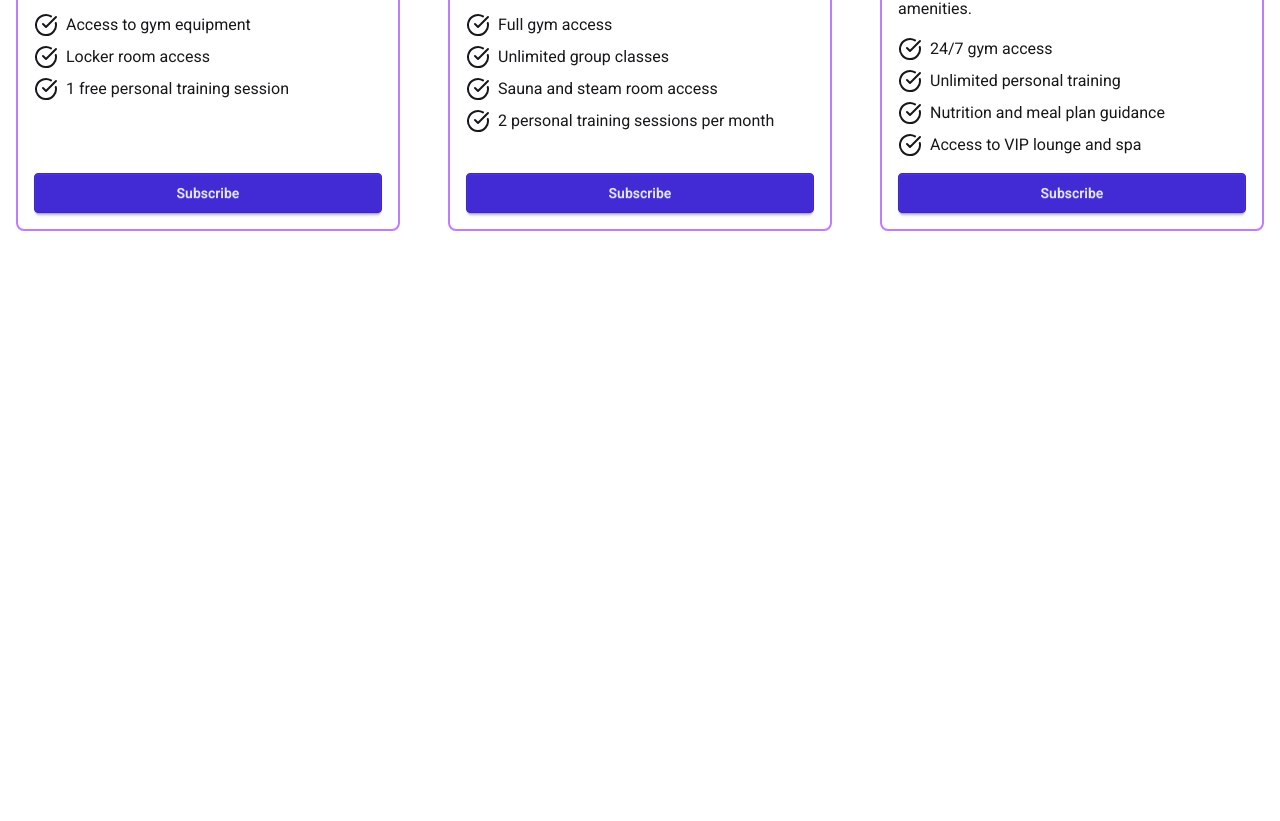
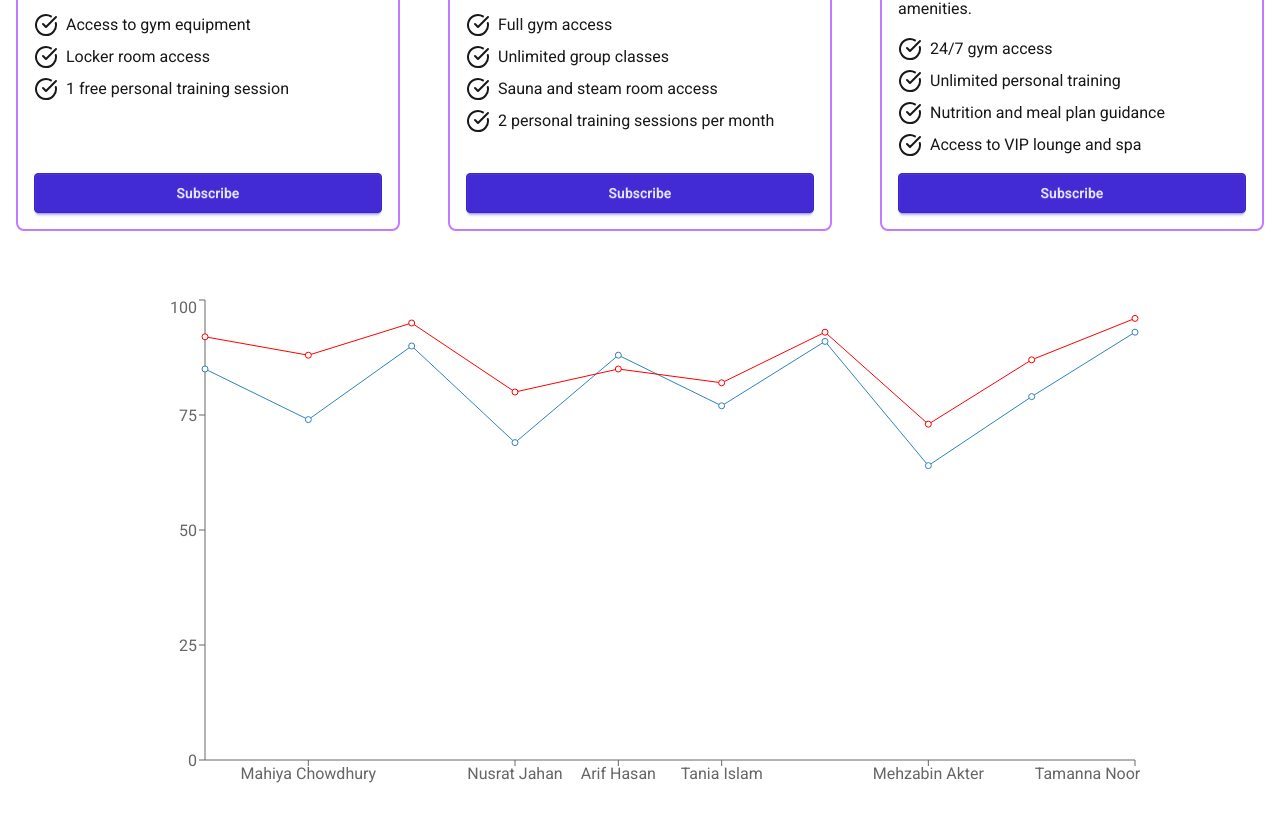
Before and after one commit to Junayedgit/Tailwind-react-pricing-option, a React (Vite) app: page / in a window 1280 px wide. Shown: the part 365-1186 px from the top of the page. Before the commit the page ends 800 px from the top, so only its background shows below. Built offline with nearby package versions, Linux system fonts and the light colour scheme.

Commit message:
rechart used

```diff
--- a/package.json
+++ b/package.json
@@ -14,6 +14,7 @@
     "lucide-react": "^0.544.0",
     "react": "^19.1.1",
     "react-dom": "^19.1.1",
+    "recharts": "^3.2.1",
     "tailwindcss": "^4.1.14"
   },
   "devDependencies": {
--- a/src/App.jsx
+++ b/src/App.jsx
@@ -3,6 +3,7 @@ import "./App.css";
 import DaisyNav from "./Components/DaisyNav/DaisyNav";
 import NavBar from "./Components/NavBar/NavBar";
 import PriceOptions from "./Components/PriceOptions/PriceOptions";
+import ResultChart from "./Components/ResultChart/ResultChart";
 
 const pricingPromise = fetch("pricingData.json").then((res) => res.json());
 function App() {
@@ -16,11 +17,13 @@ function App() {
       <main>
         <Suspense
           fallback={
-            <span className="loading loading-spinner loading-lg"></span>
+            <span className="loading loading-spinner loading-lg "></span>
           }
         >
           <PriceOptions pricingPromise={pricingPromise}></PriceOptions>
         </Suspense>
+
+        <ResultChart></ResultChart>
       </main>
     </>
   );
--- /dev/null
+++ b/src/Components/ResultChart/ResultChart.jsx
@@ -0,0 +1,91 @@
+import { X } from "lucide-react";
+import React from "react";
+import { Line, LineChart, XAxis, YAxis } from "recharts";
+
+const resultData = [
+  {
+    id: 1,
+    name: "Ayaan Rahman",
+    physics: 85,
+    chemistry: 78,
+    mathematics: 92,
+  },
+  {
+    id: 2,
+    name: "Mahiya Chowdhury",
+    physics: 74,
+    chemistry: 81,
+    mathematics: 88,
+  },
+  {
+    id: 3,
+    name: "Zayan Hossain",
+    physics: 90,
+    chemistry: 84,
+    mathematics: 95,
+  },
+  {
+    id: 4,
+    name: "Nusrat Jahan",
+    physics: 69,
+    chemistry: 72,
+    mathematics: 80,
+  },
+  {
+    id: 5,
+    name: "Arif Hasan",
+    physics: 88,
+    chemistry: 90,
+    mathematics: 85,
+  },
+  {
+    id: 6,
+    name: "Tania Islam",
+    physics: 77,
+    chemistry: 70,
+    mathematics: 82,
+  },
+  {
+    id: 7,
+    name: "Rafiul Karim",
+    physics: 91,
+    chemistry: 89,
+    mathematics: 93,
+  },
+  {
+    id: 8,
+    name: "Mehzabin Akter",
+    physics: 64,
+    chemistry: 68,
+    mathematics: 73,
+  },
+  {
+    id: 9,
+    name: "Siam Ahmed",
+    physics: 79,
+    chemistry: 85,
+    mathematics: 87,
+  },
+  {
+    id: 10,
+    name: "Tamanna Noor",
+    physics: 93,
+    chemistry: 91,
+    mathematics: 96,
+  },
+];
+
+const ResultChart = () => {
+  return (
+    <div className="flex justify-center my-12">
+      <LineChart width={1000} height={500} data={resultData}>
+        <XAxis dataKey={"name"}></XAxis>
+        <YAxis></YAxis>
+        <Line dataKey={"physics"}></Line>
+        <Line dataKey={"mathematics"} stroke="red"></Line>
+      </LineChart>
+    </div>
+  );
+};
+
+export default ResultChart;
```
Also changed, not shown: 1 other file (tests, documents, lock files or other folders).
